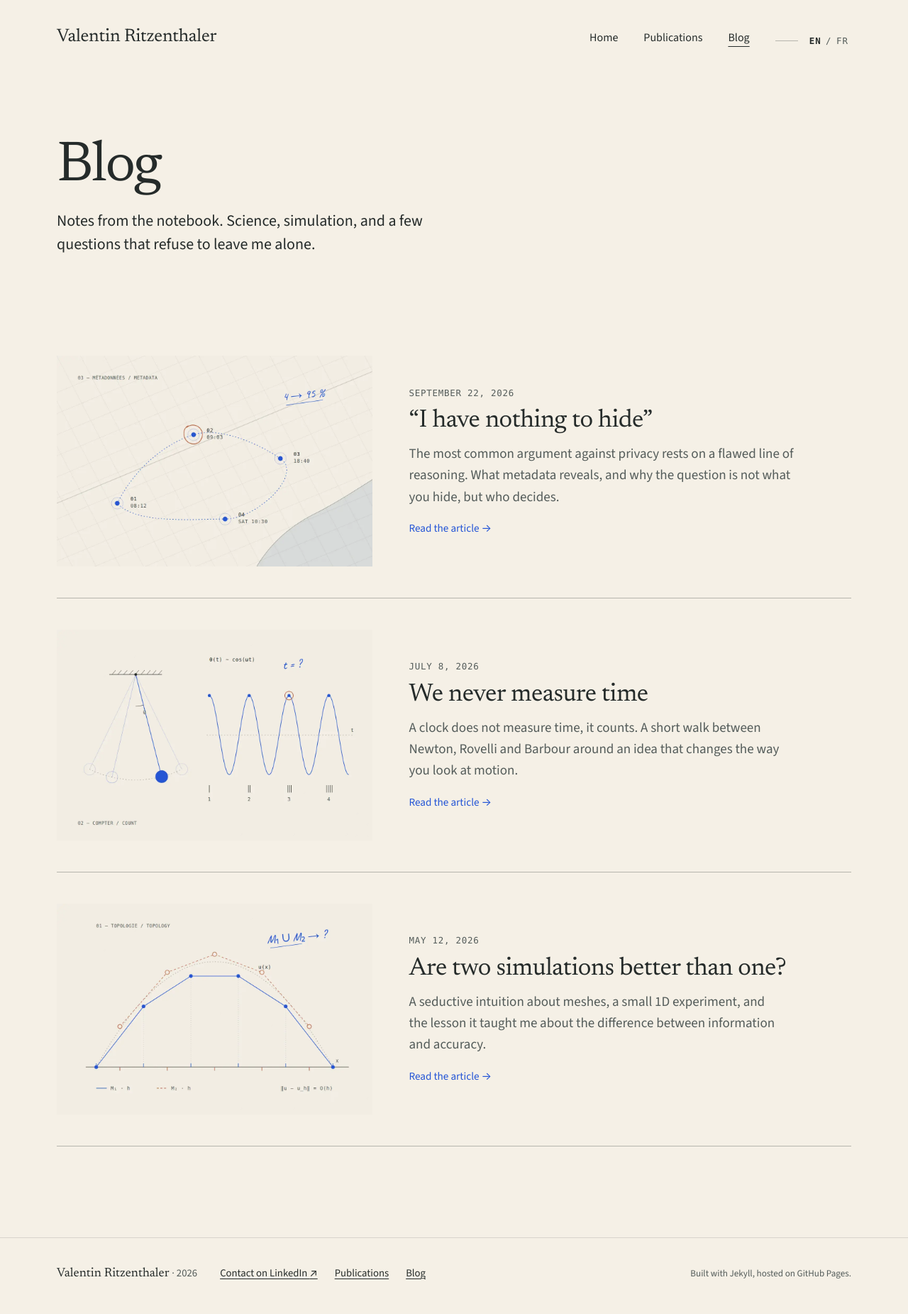
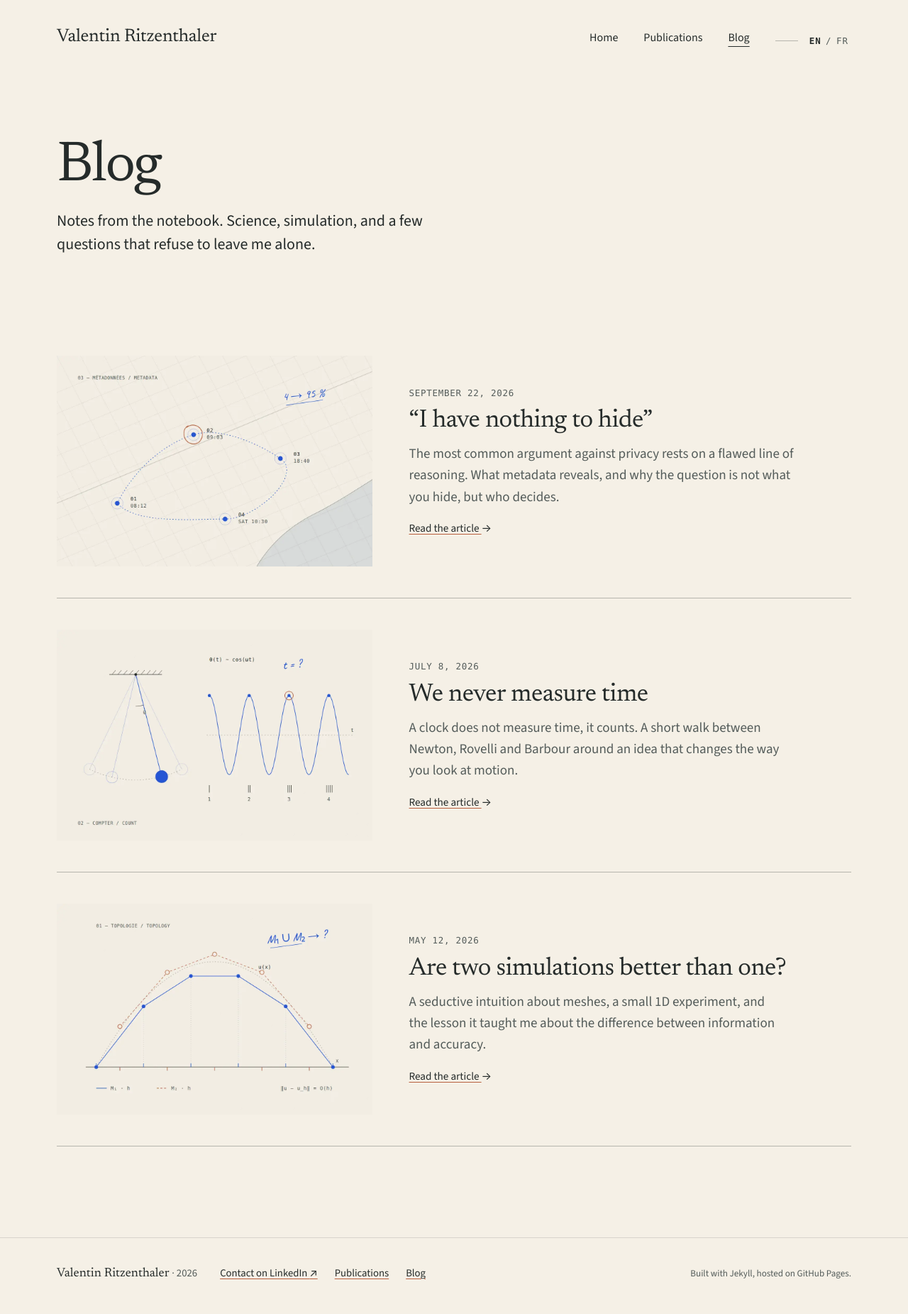
Before and after one commit to vritzenthaler/vritzenthaler.github.io, a Jekyll site: the page built from en/blog/index.md, in a window 1280 px wide. Shown: the whole page at 71% size. Built offline with Jekyll 4.4.1, drawn with Linux system fonts in a browser that asks for light colours.

Commit message:
Give links the terracotta role and keep blue for diagrams.
Links are now ink with a terracotta underline, turning deep terracotta on hover and focus, so each palette colour has a distinct role.

Generated with [Devin](https://devin.ai)

Co-Authored-By: Devin <158243242+devin-ai-integration[bot]@users.noreply.github.com>

```diff
--- a/assets/css/main.css
+++ b/assets/css/main.css
@@ -40,8 +40,8 @@
   --ink: #252b2a;
   --ink-soft: #545c5a;
   --blue: #2455d6;
-  --blue-deep: #1a3fa6;
   --terre: #b85f3d;
+  --terre-deep: #9c4a2c;
   --brume: #a9bbc5;
   --rule: rgba(37, 43, 42, 0.14);
   --rule-strong: rgba(37, 43, 42, 0.3);
@@ -113,20 +113,22 @@ p {
 }
 
 a {
-  color: var(--blue);
+  color: var(--ink);
   text-decoration-line: underline;
+  text-decoration-color: var(--terre);
   text-decoration-thickness: 1px;
   text-underline-offset: 0.22em;
   transition: color 0.15s var(--ease), text-decoration-color 0.15s var(--ease);
 }
 
 a:hover {
-  color: var(--blue-deep);
+  color: var(--terre-deep);
+  text-decoration-color: var(--terre-deep);
   text-decoration-thickness: 2px;
 }
 
 :focus-visible {
-  outline: 2px solid var(--blue);
+  outline: 2px solid var(--terre-deep);
   outline-offset: 3px;
   border-radius: 2px;
 }
@@ -223,8 +225,8 @@ abbr[title] {
 }
 
 .site-nav a:hover {
-  color: var(--blue);
-  text-decoration-color: currentColor;
+  color: var(--terre-deep);
+  text-decoration-color: var(--terre-deep);
 }
 
 .site-nav a[aria-current] {
@@ -269,7 +271,7 @@ abbr[title] {
 }
 
 .lang-switch a:hover {
-  color: var(--blue);
+  color: var(--terre-deep);
 }
 
 .lang-current {
@@ -526,7 +528,7 @@ abbr[title] {
 
 .ruled-item:hover .ruled-title a,
 .ruled-item:hover .ruled-arrow {
-  color: var(--blue);
+  color: var(--terre-deep);
 }
 
 .ruled-item:hover .ruled-arrow {
@@ -721,7 +723,7 @@ abbr[title] {
 }
 
 .post-card:hover .post-card-title a {
-  color: var(--blue);
+  color: var(--terre-deep);
 }
 
 .post-card-summary {
@@ -733,7 +735,16 @@ abbr[title] {
 .post-card-more {
   margin: 1rem 0 0;
   font-size: 0.95rem;
-  color: var(--blue);
+  color: var(--ink);
+  text-decoration: underline 1px var(--terre);
+  text-underline-offset: 0.22em;
+  transition: color 0.15s var(--ease);
+}
+
+.post-card:hover .post-card-more {
+  color: var(--terre-deep);
+  text-decoration-color: var(--terre-deep);
+  text-decoration-thickness: 2px;
 }
 
 .post-card:hover .post-card-more .arrow {
@@ -944,7 +955,7 @@ abbr[title] {
 }
 
 .footer-links a:hover {
-  color: var(--blue);
+  color: var(--terre-deep);
 }
 
 .footer-note {
```
